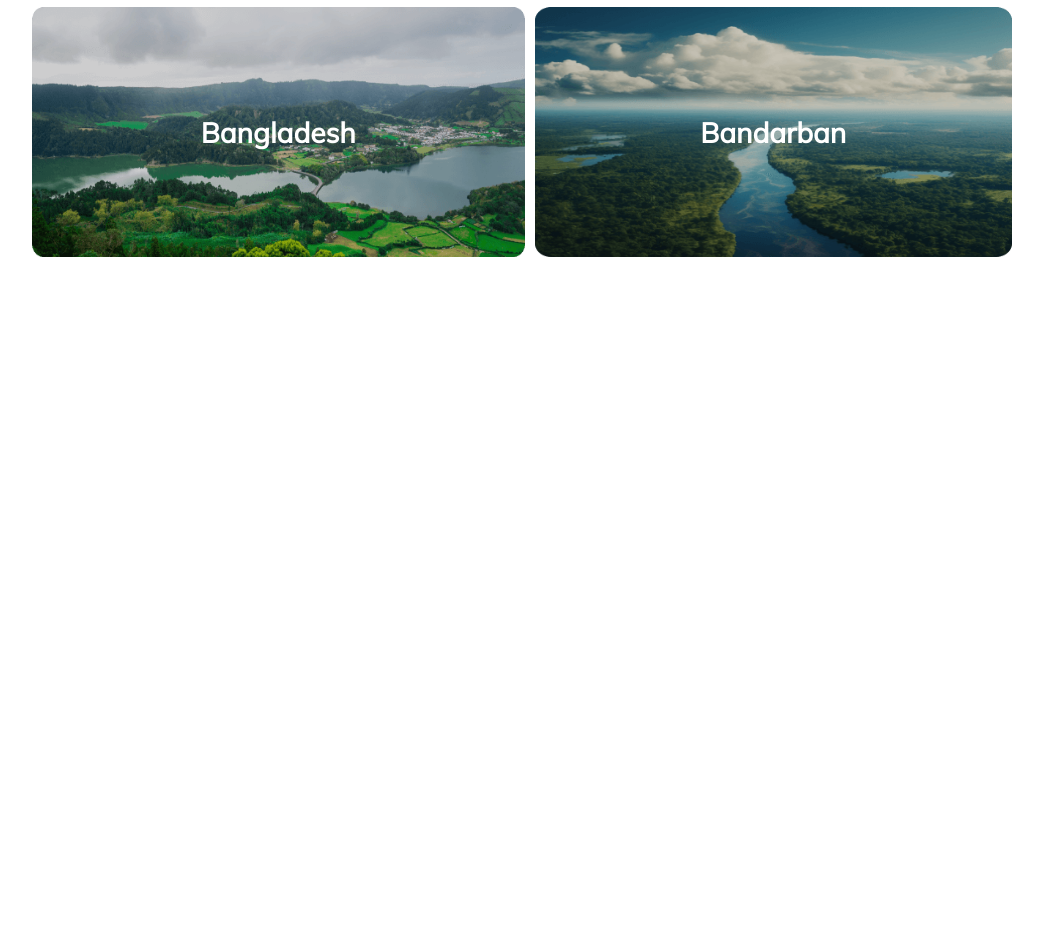
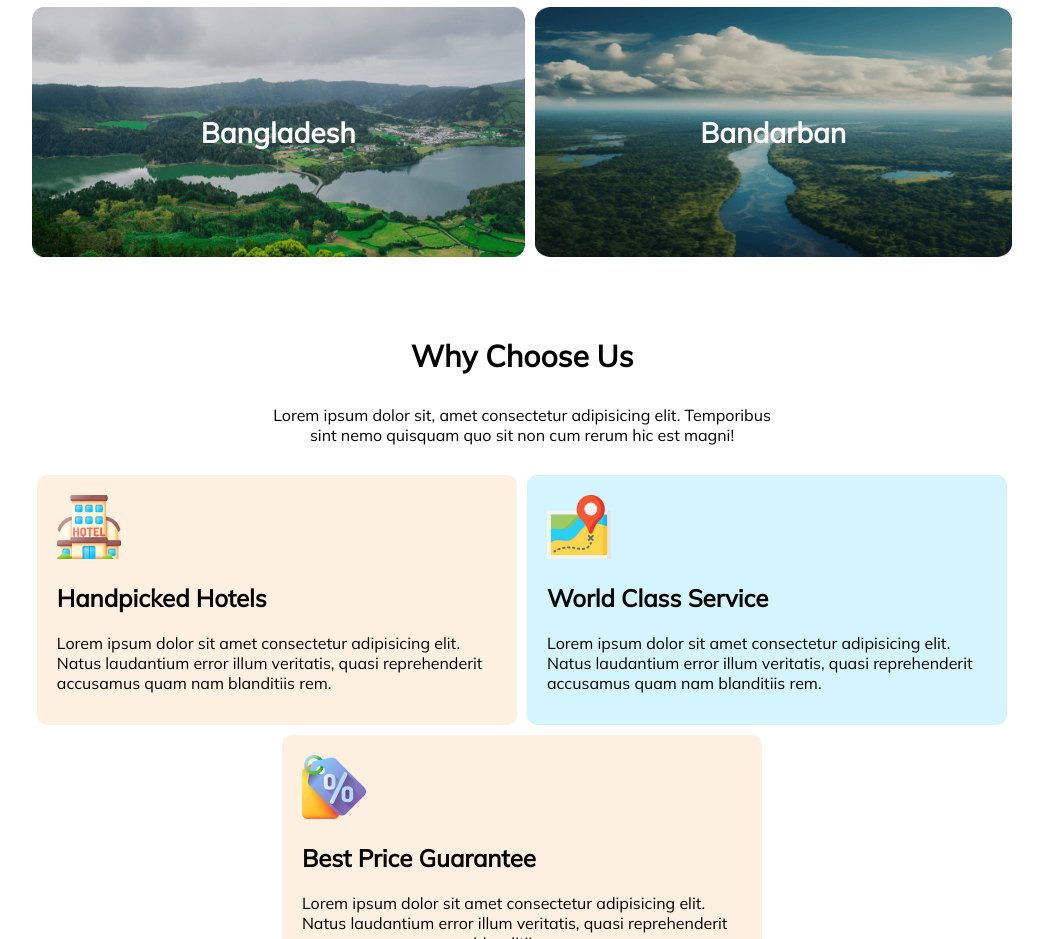
Before and after one commit to ahmad-minhaz/Assignment-2-Hero-Travel, a plain HTML site: page Index.html in a window 1280 px wide. Shown: the part 1861-2800 px from the top of the page, without its empty margins (118-1161 px from the left). Before the commit the page ends 2122 px from the top, so only its background shows below. Drawn offline with Linux system fonts and the light colour scheme.

Commit message:
choose section done

```diff
--- a/Index.html
+++ b/Index.html
@@ -71,7 +71,7 @@
 
    <section class="destination common-padding" id="destination">
     <div class="destination-top">
-        <h2 class="section-title">Our Popular Tours</h2>
+        <h2 class="section-title">Choose Your Destination</h2>
         <p>
             Lorem ipsum dolor sit, amet consectetur adipisicing elit. Temporibus sint nemo quisquam quo sit non cum rerum hic est magni!
         </p>
@@ -107,5 +107,31 @@
         </div>
     </div>
    </section>
+
+   <section class="choose common-padding id="choose">
+    <div class="choose-top">
+        <h2 class="section-title">Why Choose Us</h2>
+        <p>
+            Lorem ipsum dolor sit, amet consectetur adipisicing elit. Temporibus sint nemo quisquam quo sit non cum rerum hic est magni!
+        </p>
+    </div>
+    <div class="service-wrapper">
+        <div>
+            <img src="Assets/hotel 1.png" alt="">
+            <h3>Handpicked Hotels</h3>
+            <p>Lorem ipsum dolor sit amet consectetur adipisicing elit. Natus laudantium error illum veritatis, quasi reprehenderit accusamus quam nam blanditiis rem.</p>
+        </div>
+        <div>
+            <img src="Assets/map 1.png" alt="">
+            <h3>World Class Service</h3>
+            <p>Lorem ipsum dolor sit amet consectetur adipisicing elit. Natus laudantium error illum veritatis, quasi reprehenderit accusamus quam nam blanditiis rem.</p>
+        </div>
+        <div>
+            <img src="Assets/price-tag 1.png" alt="">
+            <h3>Best Price Guarantee</h3>
+            <p>Lorem ipsum dolor sit amet consectetur adipisicing elit. Natus laudantium error illum veritatis, quasi reprehenderit accusamus quam nam blanditiis rem.</p>
+        </div>
+    </div>
+   </section>
 </body>
 </html>
--- a/styles.css
+++ b/styles.css
@@ -107,7 +107,9 @@ button {
     display: flex;
     flex-direction: column;
     justify-content: space-between;
+    padding-right: 10px;
 }
+
 .popular-card, .popular-image-wrapper{
     width: 50%;
 }
@@ -121,6 +123,11 @@ button {
     flex-direction: column;
     justify-content: center;
     align-items: center;
+}
+
+.popular-image {
+    height: 100%;
+    width: 100%;
 }
 
 .popular .popular-card ul{
@@ -140,17 +147,17 @@ button {
 
 /* destination section start */
 
-.destination {
+.destination, .choose {
     width: 100%;
     padding-top: 80px
 }
 
-.destination-top {
+.destination-top, .choose-top {
     width: 100%;
     text-align: center;
 }
 
-.destination-top p {
+.destination-top p, .choose-top p {
     width: 500px;
     margin: 30px auto;
 }
@@ -215,3 +222,33 @@ button {
     grid-column-start: 3;
     grid-column-end: 5;
 }
+
+/* choose section start */
+
+.choose {
+    width: 100%;
+}
+
+.service-wrapper {
+    display: flex;
+    flex-wrap: wrap ;
+    gap: 10px;
+    justify-content: center;
+}
+
+.service-wrapper div {
+    height: 250px;
+    width: 49%;
+    background-color: #FBB56333;
+    border-radius: 10px;
+    padding: 20px;
+
+}
+
+.service-wrapper div h3 {
+    font-size: 24px;
+    margin: 20px 0px;
+}
+.service-wrapper> div:nth-child(2) {
+    background-color: #29CEF633;
+}
```
Also changed, not shown: Assets/hotel 1.png (added), Assets/map 1.png (added), Assets/price-tag 1.png (added).
